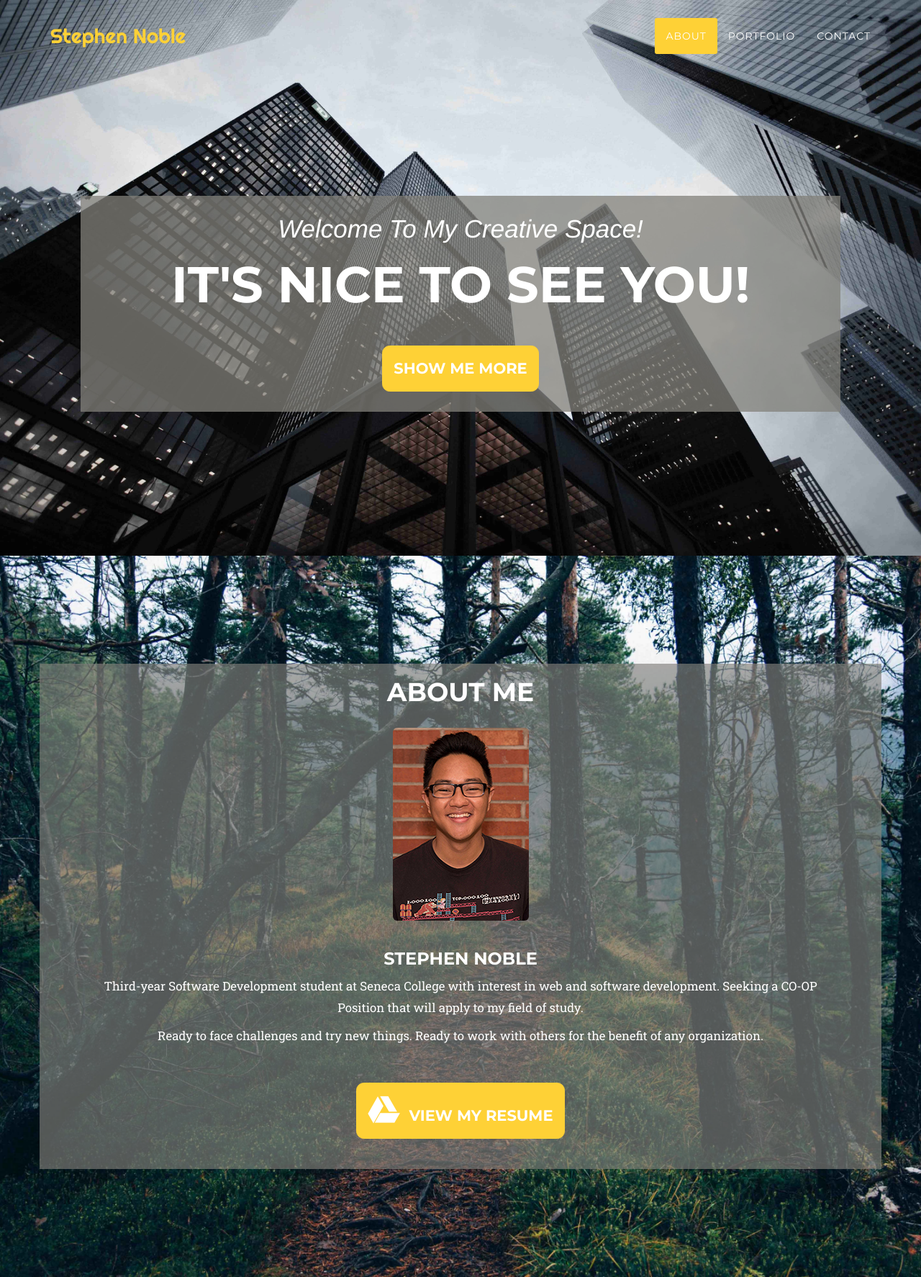
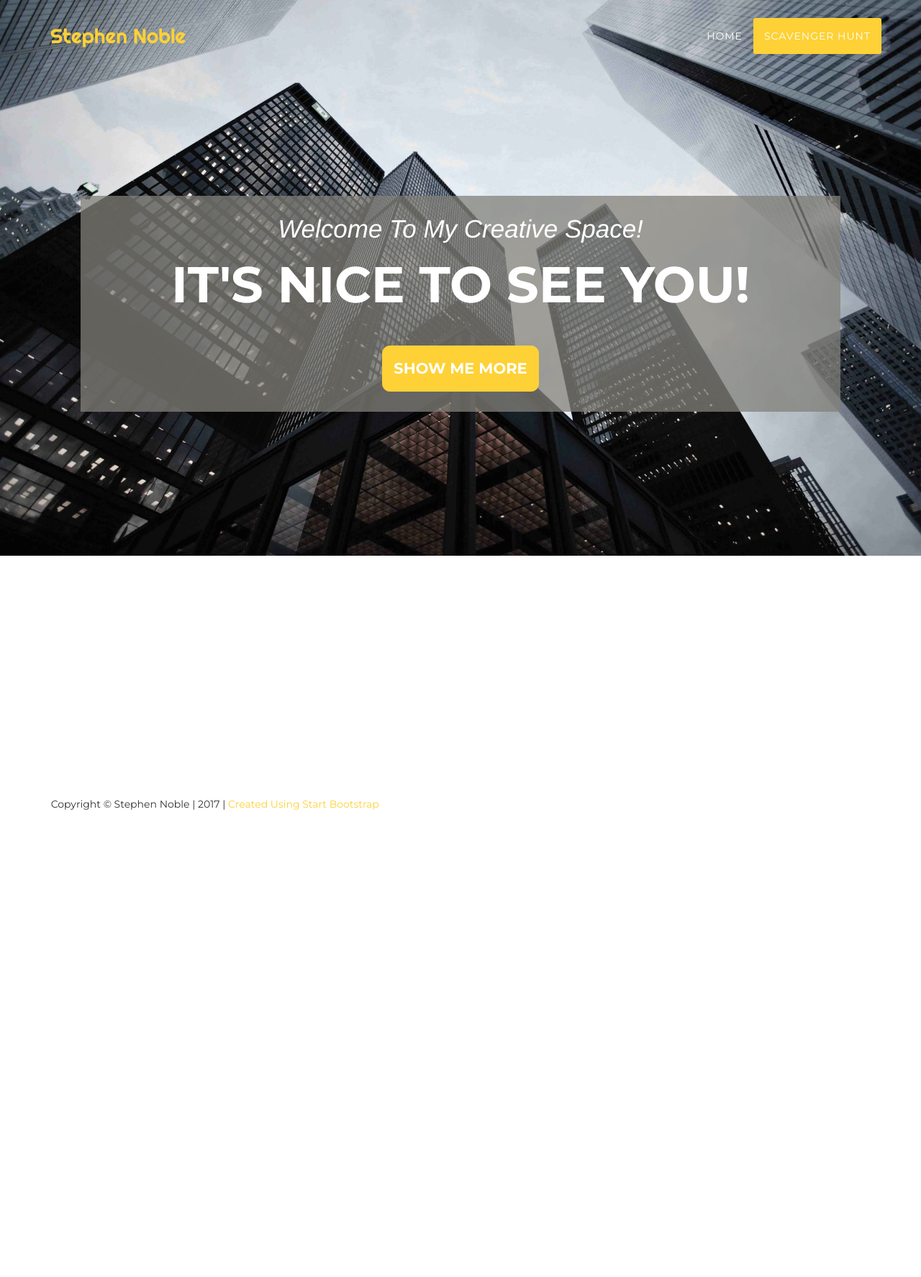
Before and after one commit to hsnoble/hsnoble.github.io, a website: page fc566f24d2bde7403a84ec17828488b000d8958d/thrivehunt.html in a window 1280 px wide. Shown: the top 1774 px of the page at 72% size. After the commit the page ends 1162 px from the top, so only its background shows below. Drawn offline with nearby package versions, Linux system fonts and the light colour scheme; a script that the page names is missing; a web font is replaced by a local one.

Commit message:
Update thrivehunt.html
Added QR Reader

```diff
--- a/fc566f24d2bde7403a84ec17828488b000d8958d/thrivehunt.html
+++ b/fc566f24d2bde7403a84ec17828488b000d8958d/thrivehunt.html
@@ -29,6 +29,7 @@
 
 	<!--Web page icon shown on tab-->
 	<link rel="shortcut icon" href="SN_Icon.ico" type="image/x-icon">
+	<script src="https://unpkg.com/html5-qrcode"></script>
 
 </head>
 
@@ -52,13 +53,10 @@
                         <a href="#page-top"></a>
                     </li>
 					<li>
-                        <a class="page-scroll" href="#about">About</a>
+                        <a class="page-scroll" href="./index.html">Home</a>
                     </li>
                     <li>
-                        <a class="page-scroll" href="#portfolio">Portfolio</a>
-                    </li>
-                    <li>
-                        <a class="page-scroll" href="#contact">Contact</a>
+                        <a class="page-scroll" href="#Scavenger-Hunt">Scavenger Hunt</a>
                     </li>
                 </ul>
             </div>
@@ -81,29 +79,12 @@
     </header>
 
 	<!-- About Section -->
-    <section id="about">
-        <div class="container" >
-            <div class="row" style="background-color: rgba(130, 128, 122, 0.65); padding-bottom: 3em;" >
-                <div class="col-lg-12 text-center">
-                    <h1 class="section-heading">About Me</h1>
-					<br/>
-                </div>
-				<img src="img/team/hsn_qc.jpg" class="img-responsive img-rounded center-block" alt="Stephen Noble"> <br/>
-                <h3 class="text-center">Stephen Noble</h3>
-
-				<p class="text-center" style="margin-left: 5em; margin-right: 5em;">
-				Third-year Software Development student at Seneca College with interest in web and software development.
-				Seeking a CO-OP Position that will apply to my field of study. </p>
-
-				<p class="text-center" style="margin-left: 5em; margin-right: 5em;">
-				Ready to face challenges and try new things.
-				Ready to work with others for the benefit of any organization.</p>
-
-				<br><br>
-				<a href="https://drive.google.com/file/d/1nB4ueIdS-24Sydc_0fHCTHvUaGNnN1MT/view?usp=sharing" target="_blank" class="btn btn-xl"><i class="fab fa-google-drive fa-2x" style="margin-right: 15px; "></i>View my Resume</a>
-            </div>
-        </div>
-    </section>
+<section id="Scavenger-Hunt">
+	<div class="container">
+		<div id="qr-reader" style="width:500px"></div>
+		<div id="qr-reader-results"></div>
+	</div>
+</section>
 
 	<!--Copyright -->
     <script src="js/copyright.js"></script>
@@ -127,7 +108,23 @@
 
     <!-- Theme JavaScript -->
     <script src="js/agency.min.js"></script>
+	<script>
+		var resultContainer = document.getElementById('qr-reader-results');
+var lastResult, countResults = 0;
 
+function onScanSuccess(decodedText, decodedResult) {
+    if (decodedText !== lastResult) {
+        ++countResults;
+        lastResult = decodedText;
+        // Handle on success condition with the decoded message.
+        console.log(`Scan result ${decodedText}`, decodedResult);
+    }
+}
+
+var html5QrcodeScanner = new Html5QrcodeScanner(
+    "qr-reader", { fps: 10, qrbox: 250 });
+html5QrcodeScanner.render(onScanSuccess);
+	</script>
 </body>
 
 </html>
```
